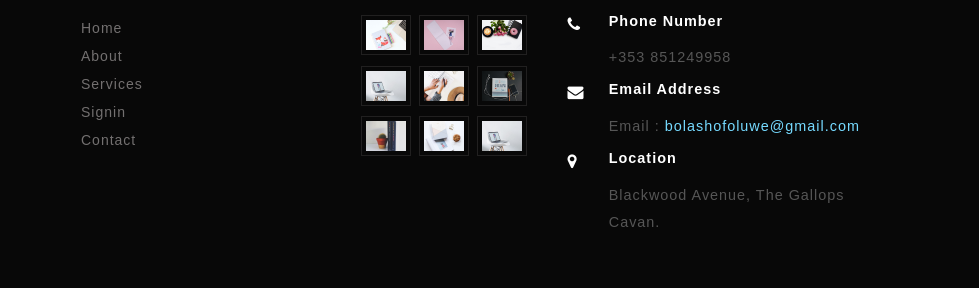
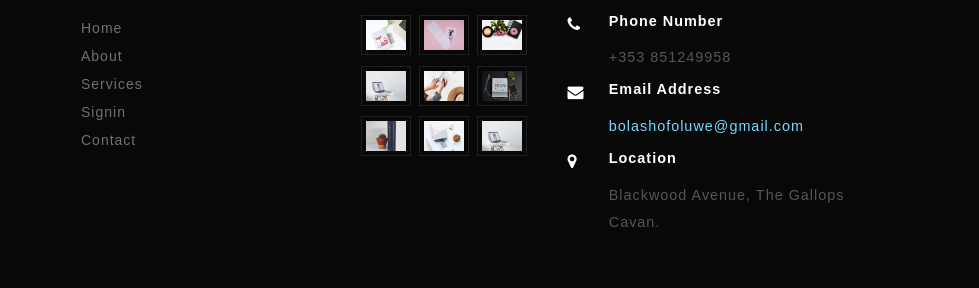
Before and after one commit to bolasho/BMetrics, a plain HTML site: page prices.html in a window 1280 px wide. Shown: the part 1742-2030 px from the top of the page, 301-1280 px from the left. Drawn offline with Linux system fonts and the light colour scheme; a script that the page names is missing; a web font is replaced by a local one.

Commit message:
Update prices.html

```diff
--- a/prices.html
+++ b/prices.html
@@ -336,7 +336,7 @@ Smartphone Compatible web template, free webdesigns for Nokia, Samsung, LG, Sony
 								</div>
 								<div class="address-right">
 									<h6>Email Address</h6>
-									<p>Email :<a href="mailto:bolashofoluwe@gmail.com"> bolashofoluwe@gmail.com</a></p>
+									<p><a href="mailto:bolashofoluwe@gmail.com"> bolashofoluwe@gmail.com</a></p>
 								</div>
 								<div class="clearfix"> </div>
 							</div>
```
